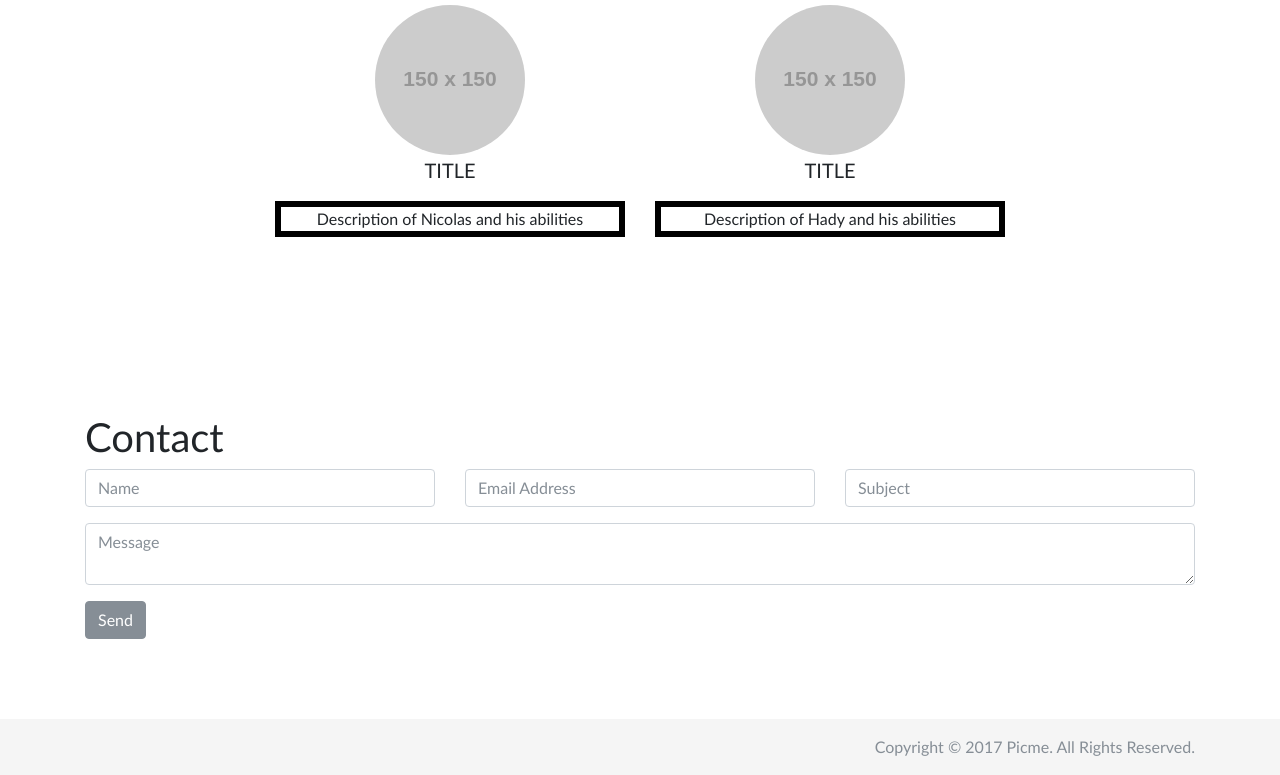
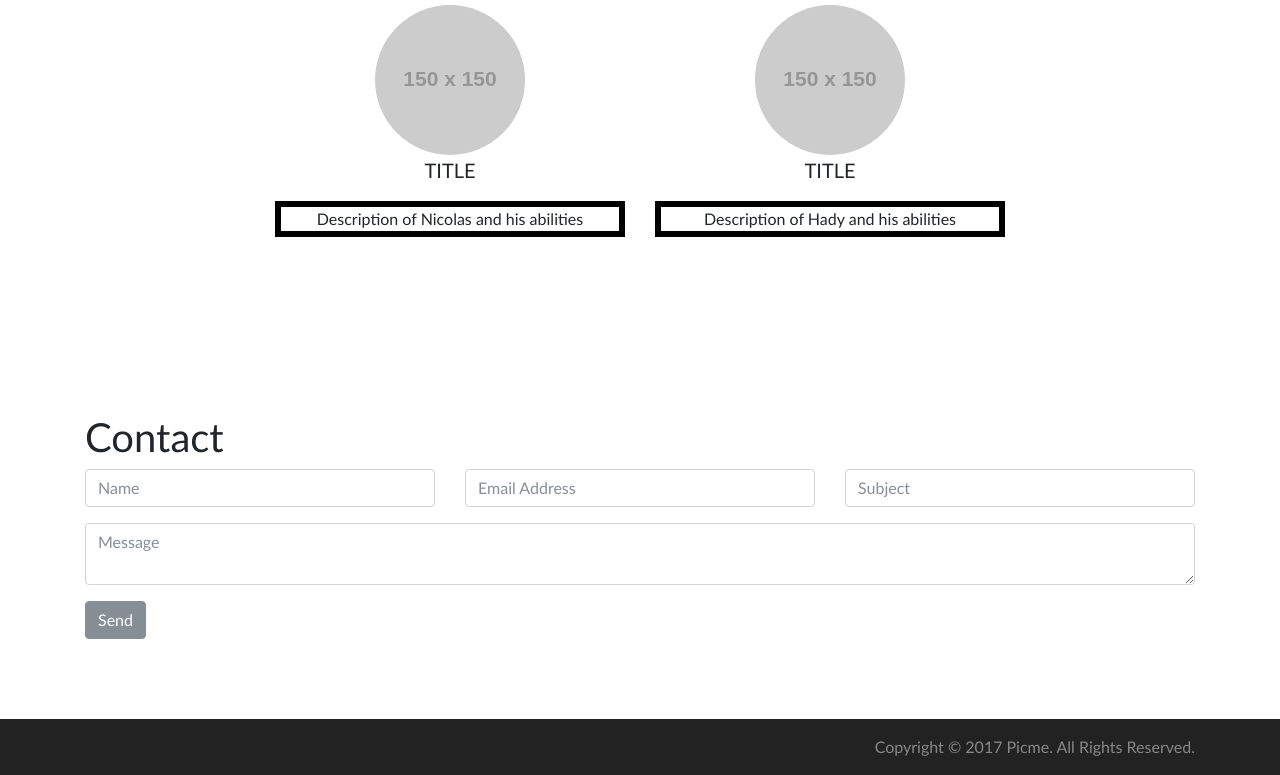
Before and after one commit to littlehadi/PicmeApp, a plain HTML site: page index.html in a window 1280 px wide. Shown: the part 2189-2964 px from the top of the page. Drawn offline with nearby package versions, Linux system fonts and the light colour scheme; some packages are replaced by stand-ins of ours; placeholder pictures from the web are drawn by us; a script that the page names is missing.

Commit message:
Change footer background color

```diff
--- a/index.html
+++ b/index.html
@@ -184,7 +184,7 @@
 
         <footer class="footer">
             <div class="container text-right">
-                <span class="text-muted">Copyright &copy; 2017 Picme. All Rights Reserved.</span>
+                Copyright &copy; 2017 Picme. All Rights Reserved.
             </div>
         </footer>
 
--- a/style.css
+++ b/style.css
@@ -214,6 +214,7 @@ section#team {
 /******************************/
 
 footer {
-    background: #f5f5f5;
+    background: #222;
     padding: 1rem;
+    color: #888;
 }
```
